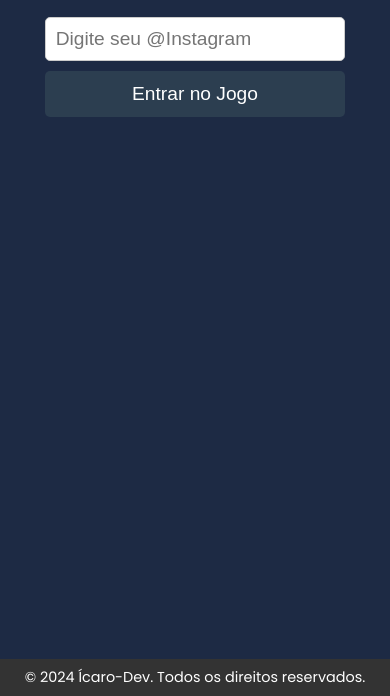
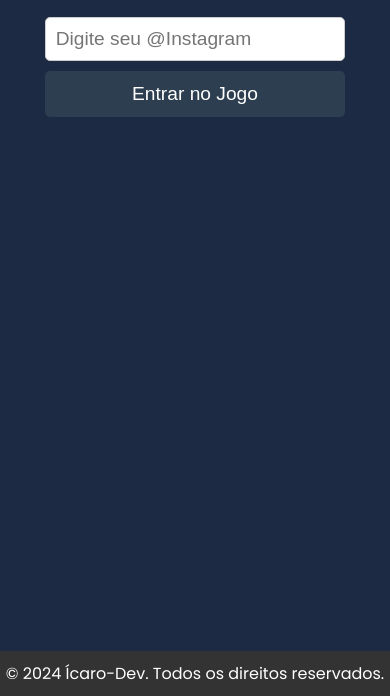
Before and after one commit to Icaro292/Palavra-do-Dia, a plain HTML site: page index.html in a window 390 px wide. Shown: the part 148-844 px from the top of the page. Drawn offline with Linux system fonts and the light colour scheme.

Commit message:
Update style.css

```diff
--- a/style.css
+++ b/style.css
@@ -127,11 +127,6 @@ footer a:hover {
     button {
         width: 90%;
         font-size: 1.2em;
-        padding: 12px;
-    }
-
-    footer {
-        font-size: 0.9em;
-        padding: 8px 0;
+        padding: 12px 20px;
     }
 }
```
